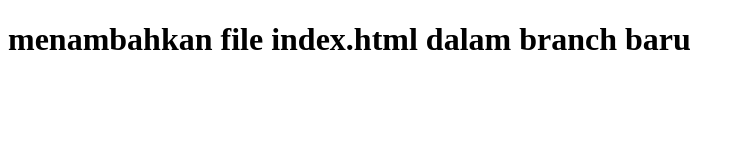
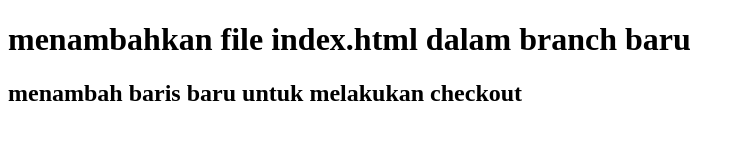
Before and after one commit to AA43000/TugasGit, a plain HTML site: page index.html in a window 1280 px wide. Shown: the whole page, without its empty margins (0-745 px from the left). Drawn offline with Linux system fonts and the light colour scheme.

Commit message:
menambahkan baris untuk di checkout

```diff
--- a/index.html
+++ b/index.html
@@ -5,5 +5,6 @@
 </head>
 <body>
     <h1>menambahkan file index.html dalam branch baru</h1>
+    <h2>menambah baris baru untuk melakukan checkout</h2>
 </body>
 </html>
```
